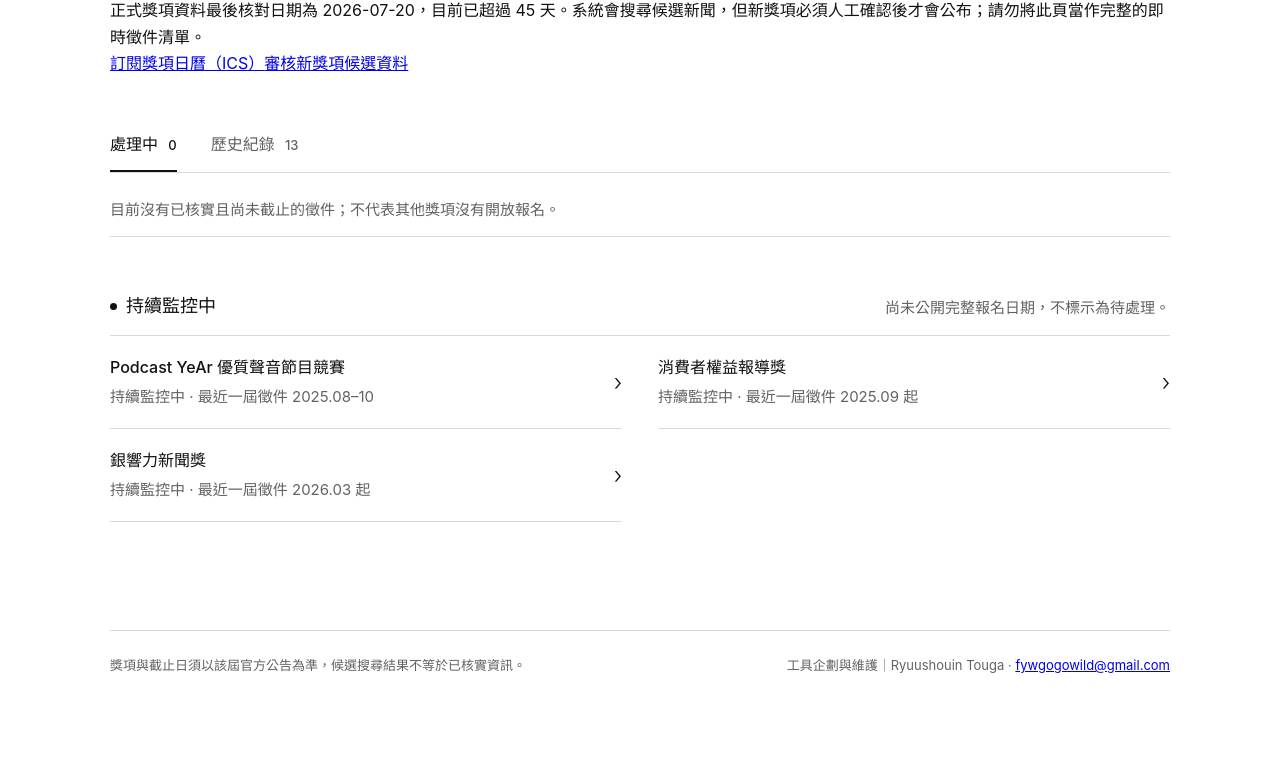
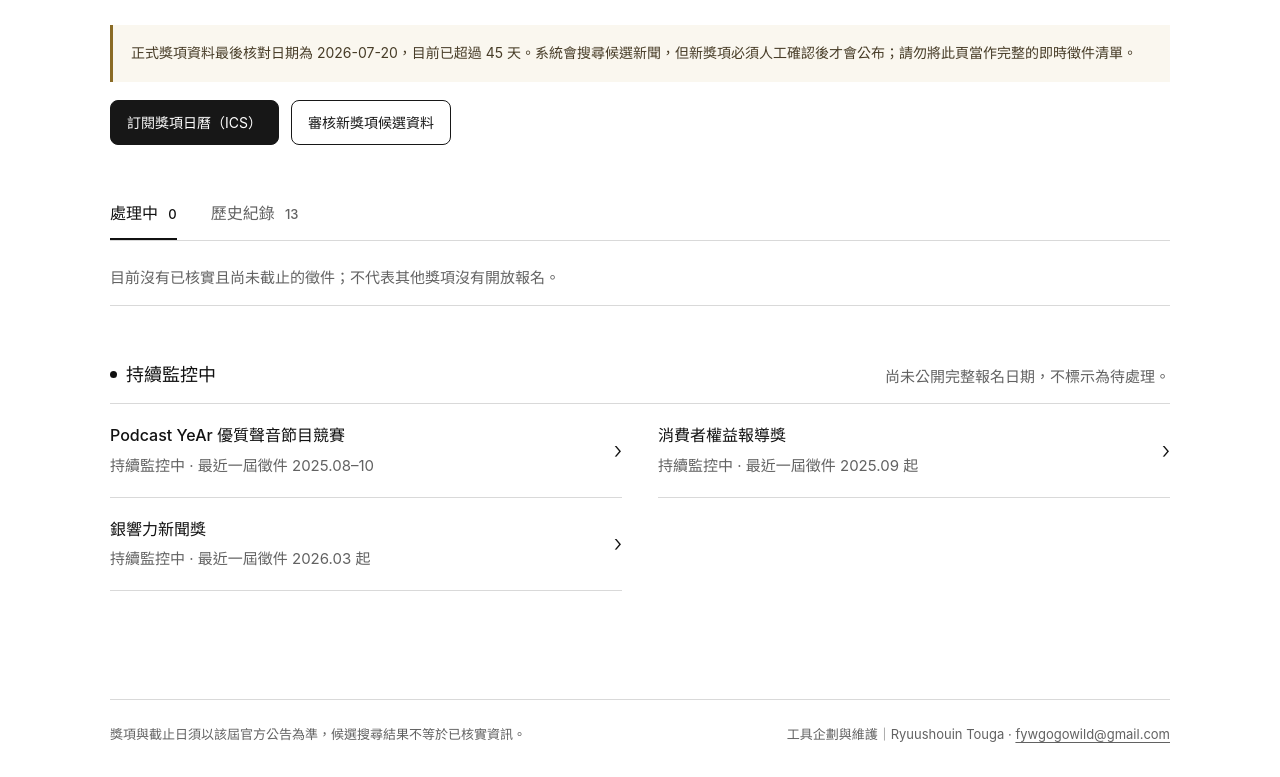
Before and after one commit to mirrorvoicegit/podcast-awards, a plain HTML site: page index.html in a window 1280 px wide. Shown: the part 190-967 px from the top of the page. Before the commit the page ends 899 px from the top, so only its background shows below. Drawn offline with Linux system fonts and the light colour scheme.

Commit message:
報獎雷達移除節目推薦並呈現獎項資料核對狀態

```diff
--- a/styles.css
+++ b/styles.css
@@ -261,3 +261,12 @@ footer { width:min(1060px,calc(100% - 48px)); display:flex; justify-content:spac
   .detail-deadline strong { font-size:33px; }
   footer { width:min(100% - 32px,1060px); flex-direction:column; }
 }
+
+/* 資料可信度提醒與入口 */
+.data-notice { margin-top:28px; padding:16px 18px; border-left:3px solid #8a6b25; background:#faf7ef; color:#473c27; font-size:14px; line-height:1.75; }
+.site-actions { display:flex; flex-wrap:wrap; gap:12px; margin-top:18px; }
+.site-action { display:inline-block; padding:10px 16px; border:1px solid #171717; border-radius:8px; color:#fff; background:#171717; text-decoration:none; font-size:14px; }
+.site-action.secondary { color:#171717; background:#fff; }
+.site-action:hover { text-decoration:underline; }
+footer a { color:inherit; text-underline-offset:3px; }
+@media (max-width:600px) { .site-actions{display:grid;} .site-action{text-align:center;} .data-notice{font-size:13px;} }
```
